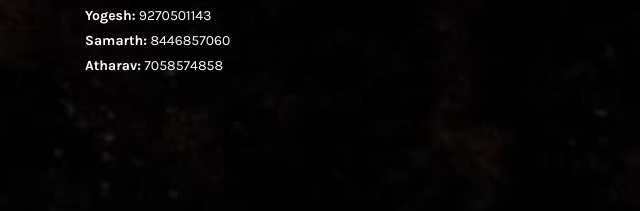
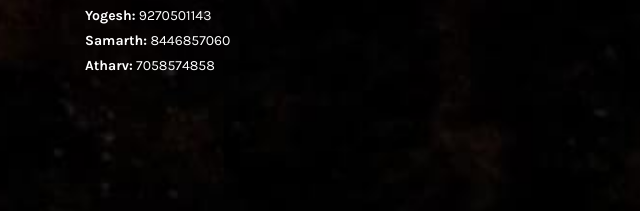
Before and after one commit to y2kanthale/saahyog-trekkers, a website: page trekkers.html in a window 1280 px wide. Shown: the part 3486-3697 px from the top of the page, 0-640 px from the left. Drawn offline with nearby package versions, Linux system fonts and the light colour scheme.

Commit message:
spell check

```diff
--- a/trekkers.html
+++ b/trekkers.html
@@ -165,7 +165,7 @@
           <h5 class="mb-2" style="font-family: sans-serif; color: white;">Contact Us</h5>
           <p class="mb-1 text-white"><strong>Yogesh:</strong> <a href="tel:7385108500" class="text-white">9270501143</a></p>
           <p class="mb-1 text-white"><strong>Samarth:</strong> <a href="tel:8446857060" class="text-white">8446857060</a></p>
-          <p class="mb-1 text-white"><strong>Atharav:</strong> <a href="tel:7058574858" class="text-white">7058574858</a></p>
+          <p class="mb-1 text-white"><strong>Atharv:</strong> <a href="tel:7058574858" class="text-white">7058574858</a></p>
         </div>
 
         <!-- Social Links -->
```
Also changed, not shown: foundation.html (+1 -1 lines), index.html (+1 -1 lines).
